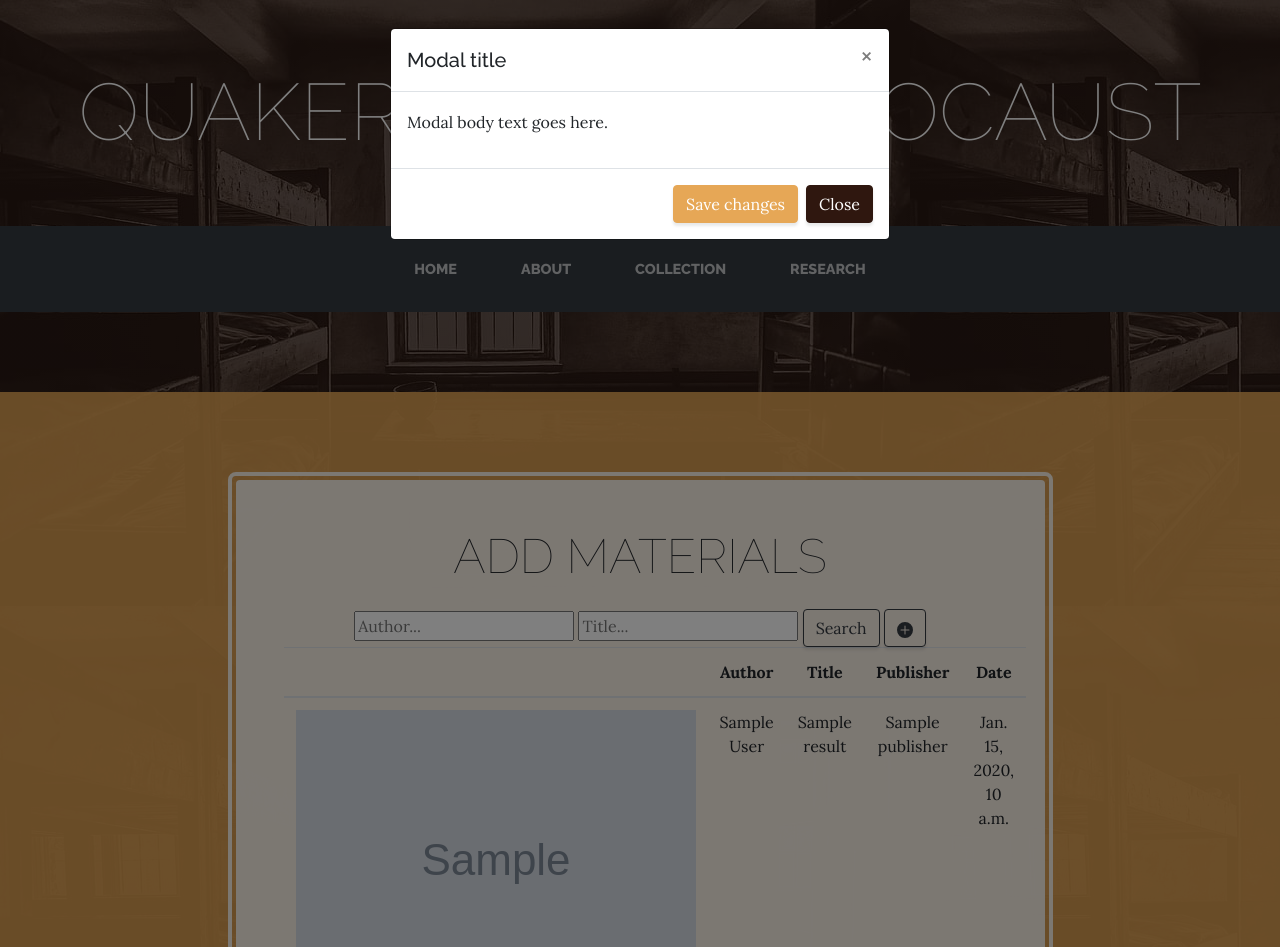
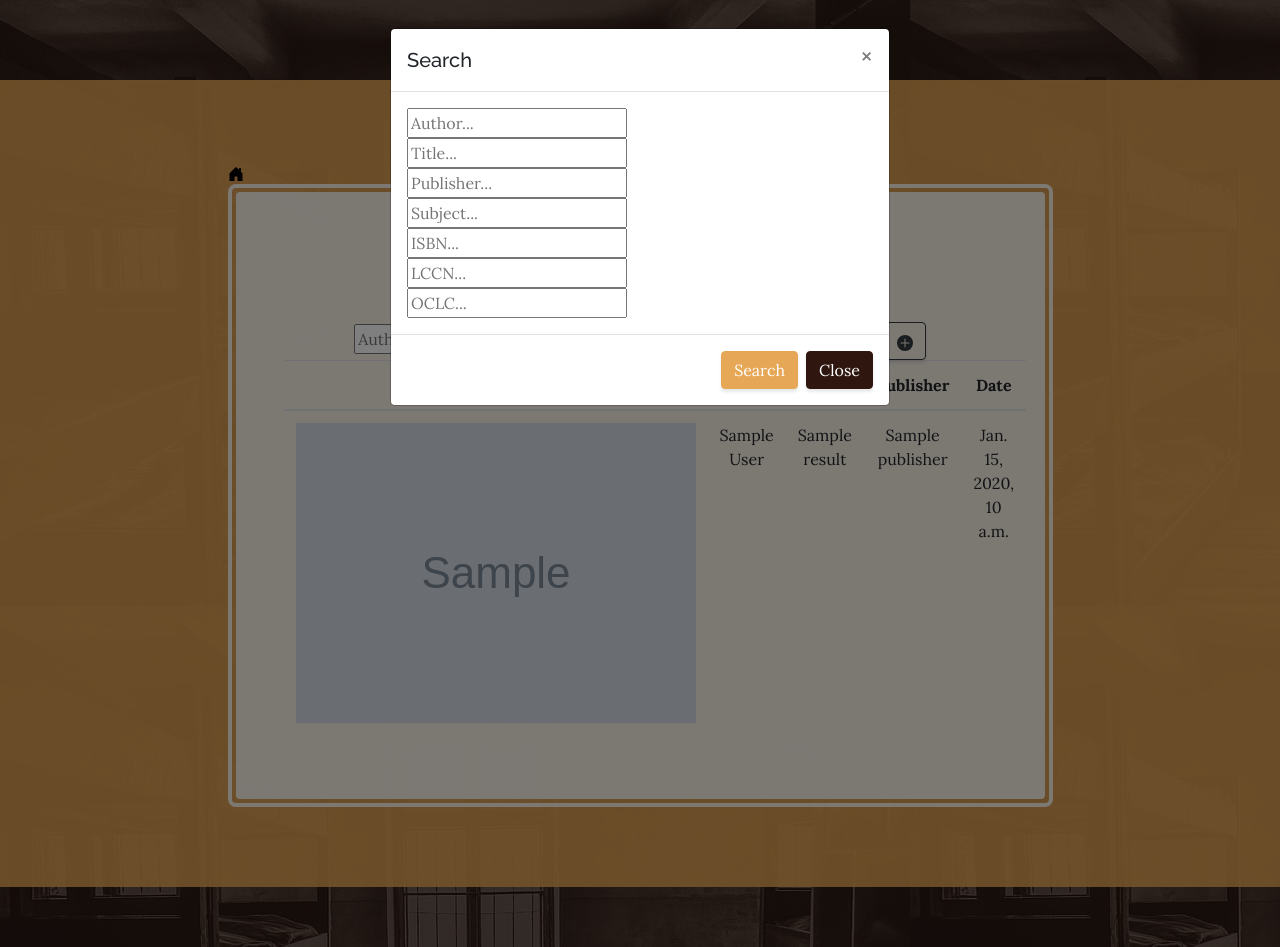
Before and after one commit to HCDigitalScholarship/QH, a Django app: template main/templates/edit.html in a window 1280 px wide, after a click that opens the changed part. Run offline with Django 3.2, Linux system fonts and the light colour scheme; the template is opened without the code that fills it: most values are stand-ins (such as "Sample title", 1, 10 or a date in 2020); grey boxes marked "Sample" are stand-in pictures; some libraries are stand-ins or nearby versions.

Commit message:
edit page and search are working

```diff
--- a/main/templates/edit.html
+++ b/main/templates/edit.html
@@ -1,34 +1,66 @@
-{% extends 'base.html' %}
 {% load static %}
-{% block title%}
-<title>Home - Quakers and the Holocaust</title>
-{% endblock %}
 
-{% block content %}
+<!DOCTYPE html>
+<html>
+
+<head>
+    <meta charset="utf-8">
+    <meta name="viewport" content="width=device-width, initial-scale=1.0, shrink-to-fit=no">
+    {% block title %}{% endblock %}
+    <link rel="stylesheet" href="{% static '/bootstrap/css/bootstrap.min.css' %}">
+    <link rel="stylesheet" href="https://fonts.googleapis.com/css?family=Raleway:100,100i,200,200i,300,300i,400,400i,500,500i,600,600i,700,700i,800,800i,900,900i">
+    <link rel="stylesheet" href="https://fonts.googleapis.com/css?family=Lora:400,400i,700,700i">
+</head>
+
+<body style="background: linear-gradient(rgba(47, 23, 15, 0.65), rgba(47, 23, 15, 0.65)), url(' {% static "/img/auschwitz-concentration-camp-bunkhouse-history-war-prison.jpg" %}');">
+
 <div class="modal" id="searchModal" tabindex="-1" role="dialog">
     <div class="modal-dialog" role="document">
       <div class="modal-content">
         <div class="modal-header">
-          <h5 class="modal-title">Modal title</h5>
+          <h5 class="modal-title">Search</h5>
           <button type="button" class="close" data-dismiss="modal" aria-label="Close">
             <span aria-hidden="true">&times;</span>
           </button>
         </div>
         <div class="modal-body">
-          <p>Modal body text goes here.</p>
+            <form method="post">
+                {% csrf_token %}
+
+
+                     <input type="text" id="author" name="author" placeholder="Author..."><br>
+                    <input type="text" id="title" name="title" placeholder="Title..."><br>
+                     <input type="text" id="publisher" name="publisher" placeholder="Publisher..."><br>
+                    <input type="text" id="subject" name="subject" placeholder="Subject..."><br>
+                     <input type="text" id="isbn" name="isbn" placeholder="ISBN..."><br>
+                     <input type="text" id="lccn" name="lccn" placeholder="LCCN..."><br>
+                     <input type="text" id="oclc" name="oclc" placeholder="OCLC..."><br>
+
+
+
+
         </div>
         <div class="modal-footer">
-          <button type="button" class="btn btn-primary">Save changes</button>
+          <button type="submit" class="btn btn-primary">Search</button>
+        </form>
           <button type="button" class="btn btn-secondary" data-dismiss="modal">Close</button>
         </div>
       </div>
     </div>
   </div>
+
 <section class="page-section cta">
     <div class="container">
         <div class="row">
+
+
             <div class="col-xl-9 mx-auto">
+                <a style="color:black;" href="{% url 'home' %}"><svg width="1em" height="1em" viewBox="0 0 16 16" class="bi bi-house-door-fill" fill="currentColor" xmlns="http://www.w3.org/2000/svg">
+                    <path d="M6.5 10.995V14.5a.5.5 0 0 1-.5.5H2a.5.5 0 0 1-.5-.5v-7a.5.5 0 0 1 .146-.354l6-6a.5.5 0 0 1 .708 0l6 6a.5.5 0 0 1 .146.354v7a.5.5 0 0 1-.5.5h-4a.5.5 0 0 1-.5-.5V11c0-.25-.25-.5-.5-.5H7c-.25 0-.5.25-.5.495z"/>
+                    <path fill-rule="evenodd" d="M13 2.5V6l-2-2V2.5a.5.5 0 0 1 .5-.5h1a.5.5 0 0 1 .5.5z"/>
+                  </svg></a>
                 <div class="cta-inner text-center rounded">
+
                     <h2 class="section-heading mb-4"><span class="section-heading-lower">Add materials</span></h2>
                     <p class="mb-0">
 
@@ -79,4 +111,9 @@
         </div>
     </div>
 </section>
-{% endblock %}
+<script src="{% static '/js/jquery.min.js' %}"></script>
+<script src="{% static '/bootstrap/js/bootstrap.min.js' %}"></script>
+<script src="{% static '/js/current-day.js' %}"></script>
+</body>
+
+</html>
--- a/main/views.py
+++ b/main/views.py
@@ -11,8 +11,7 @@ def home(request):
 def edit(request):
     context = {}
     if request.POST:
-        query = request.POST.get('query', None)
-        query = {'q':'A book','title':'Russia in the Era of NEP','author':'Fitzpatrick'}
+        query = request.POST
         query = format_query(**query)
         response = search(query)
         results = parse_results(response)
```
Also changed, not shown: main/utils.py (+21 -9 lines).
